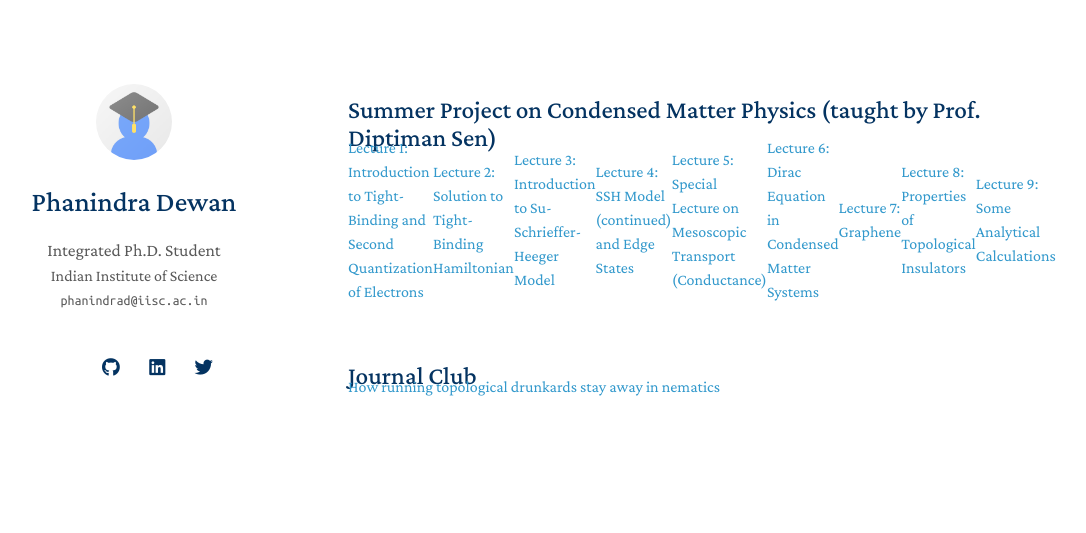
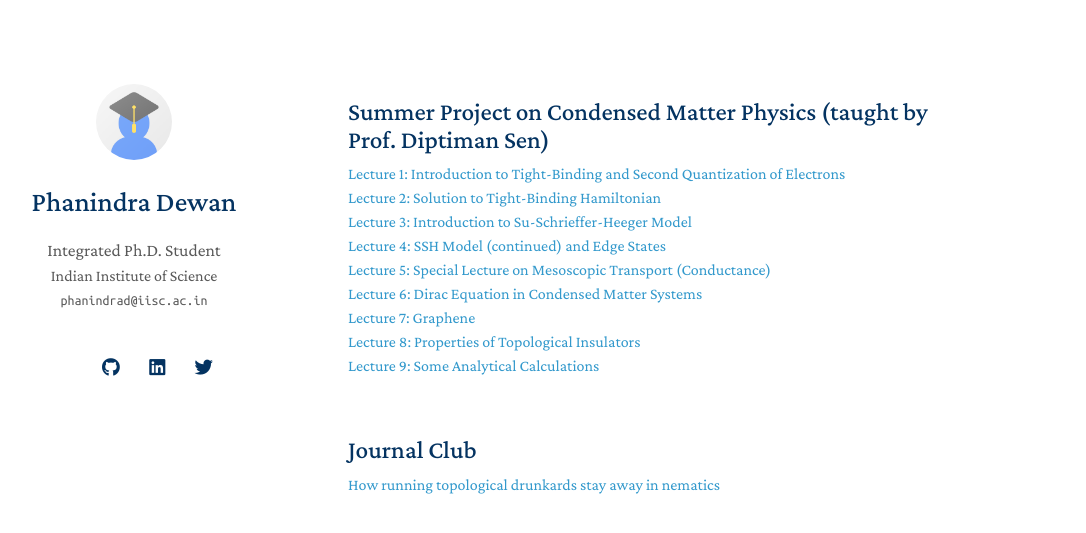
Before and after one commit to phannyd/phannyd.github.io, a Jekyll site: the page built from resources.md, in a window 1280 px wide. Shown: the top 533 px of the page, without its empty margins (142-1228 px from the left). Built offline with Jekyll 4.4.1, drawn with Linux system fonts in a browser that asks for light colours; nearby versions of some CDN libraries; a style sheet for code colours, icons or effects is not loaded.

Commit message:
Update resources.md

```diff
--- a/resources.md
+++ b/resources.md
@@ -7,11 +7,10 @@ filename: resources.md
 
 <div class="publications">
 <!--<ol class="bibliography">-->
-
+ <div class="pub-row">
 
 <div class="col-sm-9" style="position: relative;padding-right: 15px;padding-left: 20px;">
    <h2 id="publications" style="margin: 2px 0px -15px;">Summer Project on Condensed Matter Physics (taught by Prof. Diptiman Sen)</h2>
-   <div class="pub-row">
    <br>
    <div class="title"><a href="{{ site.url }}/assets/files/CMP_Project_Lect_01.pdf">Lecture 1: Introduction to Tight-Binding and Second Quantization of Electrons</a></div>
    <div class="title"><a href="{{ site.url }}/assets/files/CMP_Project_Lect_02.pdf">Lecture 2: Solution to Tight-Binding Hamiltonian</a></div>
@@ -35,6 +34,6 @@ filename: resources.md
 <div class="pub-row">
 <div class="col-sm-9" style="position: relative;padding-right: 15px;padding-left: 20px;">
    <h2 id="publications" style="margin: 2px 0px -15px;">Journal Club</h2>
-   <div class="pub-row">
+
    <br>
 <div class="title"><a href="{{ site.url }}/assets/files/How_running_topological_drunkards_stay_away_in_nematics.pdf">How running topological drunkards stay away in nematics</a></div>
```
